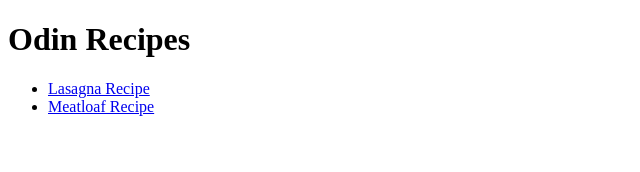
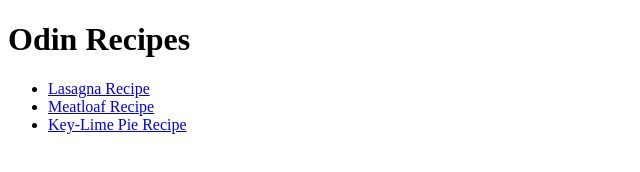
Before and after one commit to BrightestDay/odin-recipes, a plain HTML site: page index.html in a window 1280 px wide. Shown: the whole page, without its empty margins (0-640 px from the left). Drawn offline with Linux system fonts and the light colour scheme.

Commit message:
Add key-lime pie page link to index

```diff
--- a/index.html
+++ b/index.html
@@ -11,6 +11,7 @@
     <ul>
         <li><a href="recipes/lasagna.html">Lasagna Recipe</a></li>
         <li><a href="recipes/meatloaf.html">Meatloaf Recipe</a></li>
+        <li><a href="recipes/key-lime_pie.html">Key-Lime Pie Recipe</a></li>
     </ul>
 </body>
 </html>
```
